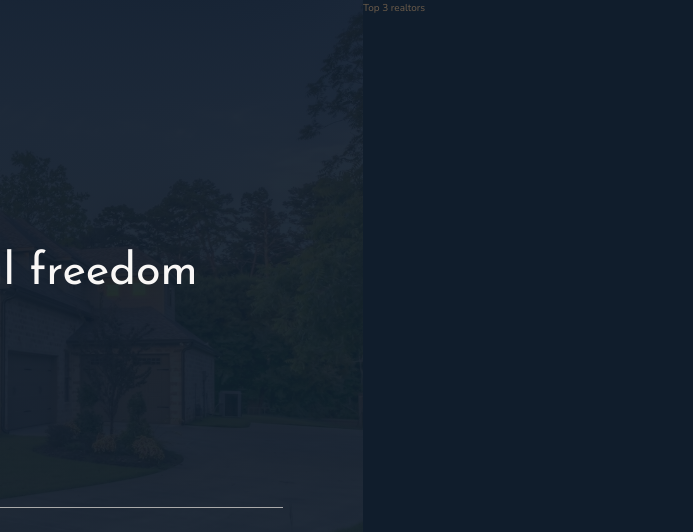
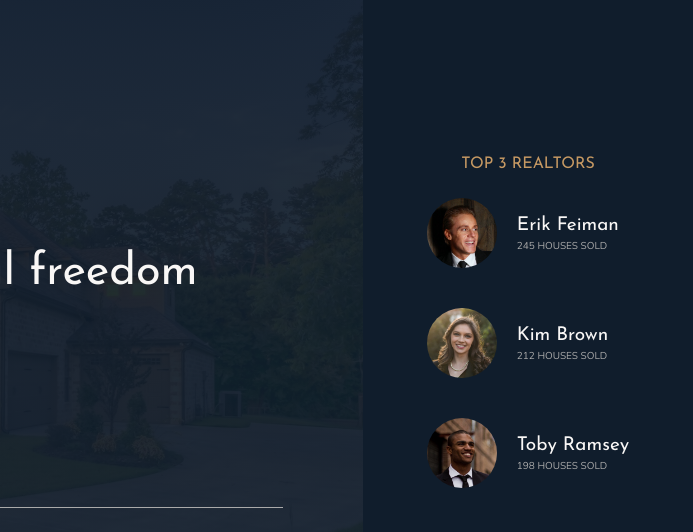
Before and after one commit to otim22/nexter-lux, a website: page index.html in a window 1280 px wide. Shown: the top 532 px of the page, 587-1280 px from the left. Drawn offline with nearby package versions, Linux system fonts and the light colour scheme.

Commit message:
styles the realtors section

```diff
--- a/index.html
+++ b/index.html
@@ -31,7 +31,26 @@
         </div>
 
         <div class="realtors">
-            Top 3 realtors
+            <h3 class="heading-3">Top 3 realtors</h3>
+            <div class="realtors__list">
+                <img src="img/realtor-1.jpeg" alt="Realtor 1" class="realtors__img">
+                 <div class="realtors_details">
+                     <h4 class="heading-4 heading-4--light">Erik Feiman</h4>
+                     <p class="realtors__sold">245 houses sold</p>
+                 </div>
+
+                 <img src="img/realtor-2.jpeg" alt="Realtor 2" class="realtors__img">
+                  <div class="realtors_details">
+                      <h4 class="heading-4 heading-4--light">Kim Brown</h4>
+                      <p class="realtors__sold">212 houses sold</p>
+                  </div>
+
+                  <img src="img/realtor-3.jpeg" alt="Realtor 3" class="realtors__img">
+                   <div class="realtors_details">
+                       <h4 class="heading-4 heading-4--light">Toby Ramsey</h4>
+                       <p class="realtors__sold">198 houses sold</p>
+                   </div>
+            </div>
         </div>
 
         <div class="features">
--- a/sass/_realtors.scss
+++ b/sass/_realtors.scss
@@ -1,4 +1,31 @@
 .realtors {
     background-color: $color-secondary;
     grid-column: col-start 7 / full-end;
+    padding: 3rem;
+
+    display: grid;
+    align-content: center;
+    justify-content: center;
+    justify-items: center;
+    grid-row-gap: 2rem;
+
+    &__list {
+        display: grid;
+        grid-template-columns: min-content max-content;
+        grid-column-gap: 2rem;
+        grid-row-gap: 5vh;
+        align-items: center;
+    }
+
+    &__img {
+        width: 7rem;
+        border-radius: 50%;
+        display: block;
+    }
+
+    &__sold {
+        text-transform: uppercase;
+        color: $color-grey-light-2;
+        margin-top: -3px;
+    }
 }
```
Also changed, not shown: css/style.css.
